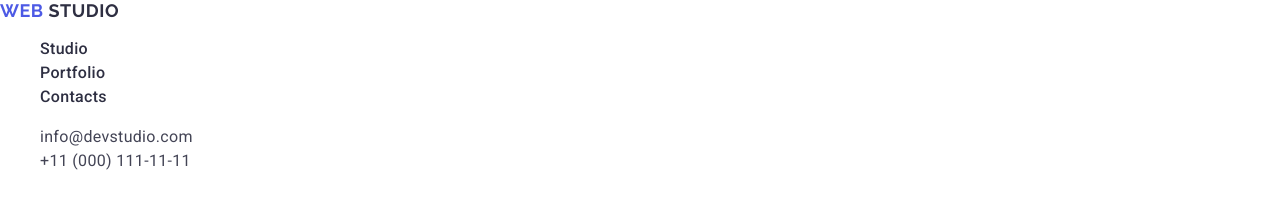
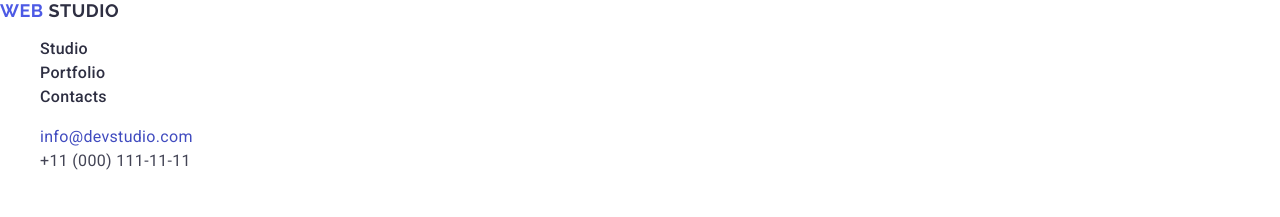
Before and after one commit to Mykkolas/goit-markup-hw-02, a plain HTML site: page index.html in a window 1280 px wide. In both pictures the pointer is over the link "info@devstudio.com". Shown: the top 217 px of the page. Drawn offline with nearby package versions, Linux system fonts and the light colour scheme.

Commit message:
fixed contacts

```diff
--- a/css/styles.css
+++ b/css/styles.css
@@ -50,6 +50,11 @@ ul {
     font-style: normal;
     letter-spacing: 0.02em;
     color: #434455;
+}
+
+.contact-link:hover,
+.contact-link:focus {
+    color: #404bbf;
 }
 
 .opening-sect {
```
